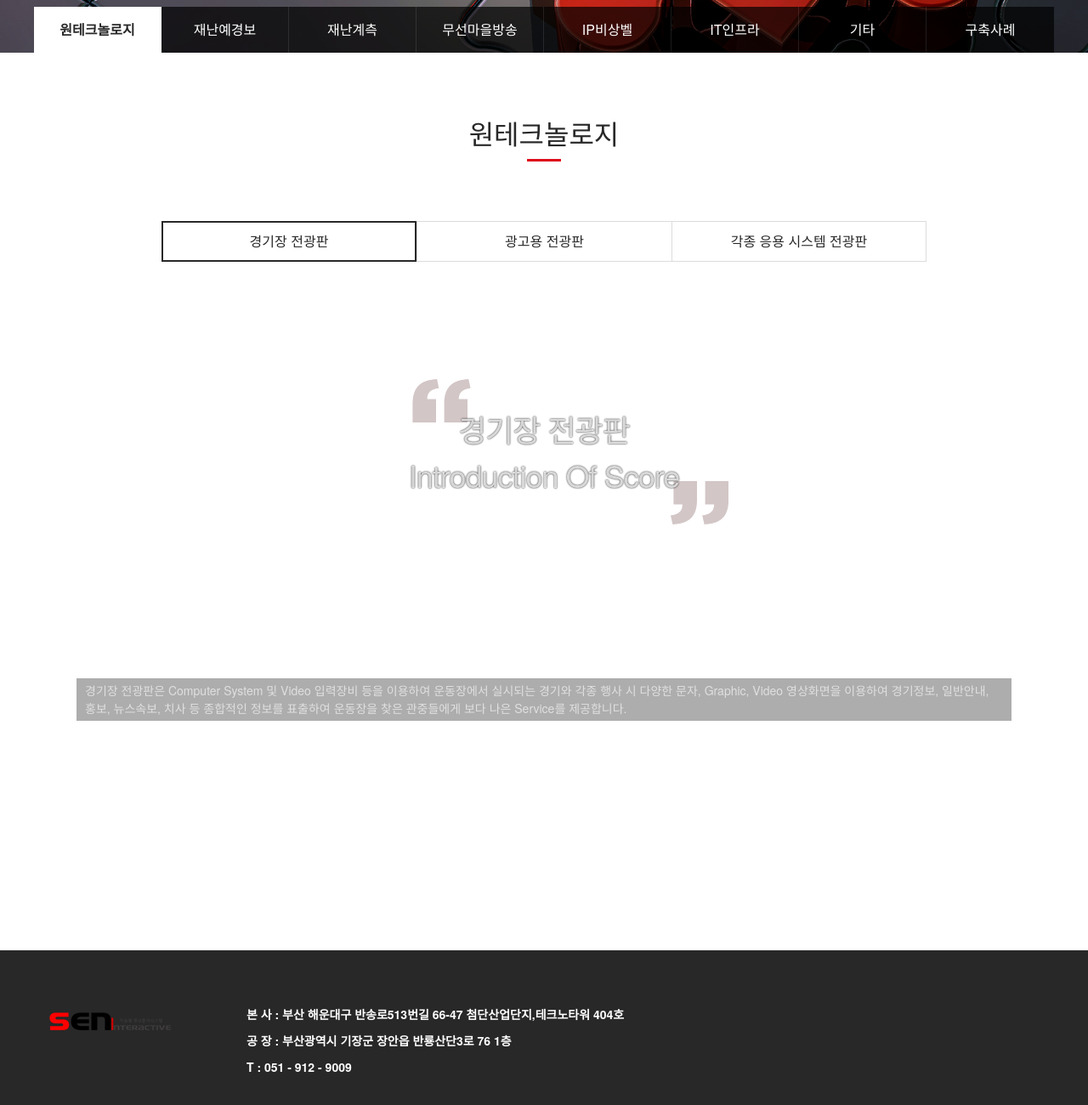
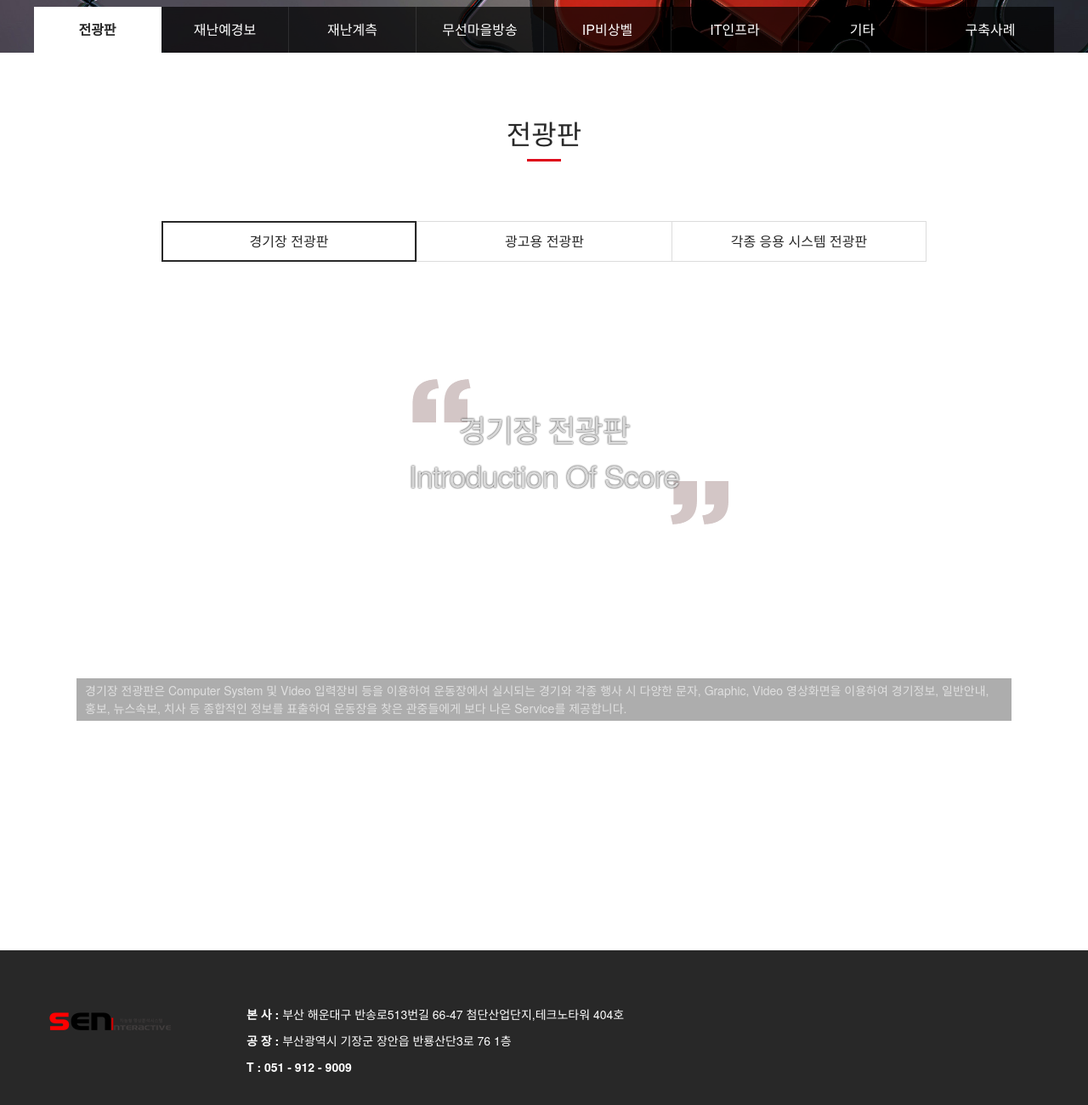
Before and after one commit to jaeukkang77/senint, a website: page html/solution01.html in a window 1280 px wide. Shown: the part 398-1698 px from the top of the page at 85% size. Drawn offline with Linux system fonts and the light colour scheme.

Commit message:
chore: 원테크놀로지, 본사, 공장 주소 수정

```diff
--- a/html/solution01.html
+++ b/html/solution01.html
@@ -56,7 +56,7 @@
                         <li class="gnb-list__item">
                             <a href="solution01.html#" class="item-link">제품 및 솔루션</a>
                             <ul class="submenu">
-                                <li class="submenu-item"><a href="solution01.html" class="item-link">원테크놀로지</a></li>
+                                <li class="submenu-item"><a href="solution01.html" class="item-link">전광판</a></li>
                                 <li class="submenu-item"><a href="solution02.html" class="item-link">재난예경보</a></li>
                                 <li class="submenu-item"><a href="solution03.html" class="item-link">재난계측</a></li>
                                 <li class="submenu-item"><a href="solution04.html" class="item-link">무선마을방송</a></li>
@@ -94,7 +94,7 @@
             <h3 class="sub-title">제품 및 솔루션</h3>
             <div class="sub-nav">
                 <ul class="sub-list">
-                    <li class="sub-list__item"><a href="solution01.html" class="item-link on">원테크놀로지</a></li>
+                    <li class="sub-list__item"><a href="solution01.html" class="item-link on">전광판</a></li>
                     <li class="sub-list__item"><a href="solution02.html" class="item-link">재난예경보</a></li>
                     <li class="sub-list__item"><a href="solution03.html" class="item-link">재난계측</a></li>
                     <li class="sub-list__item"><a href="solution04.html" class="item-link">무선마을방송</a></li>
@@ -107,7 +107,7 @@
         </div>
         <section class="sub-content">
             <div class="tit-area">
-                <h4 class="title">원테크놀로지</h4>
+                <h4 class="title">전광판</h4>
             </div>
             <div class="cont-area solution">
                 <ul class="tabs">
@@ -166,8 +166,8 @@
                 <div class="ft-address">
                     <address>
                         <dl>
-                            <dt>본      사 : 부산 해운대구 반송로513번길 66-47 첨단산업단지,테크노타워 404호</dt>
-                            <dt>공      장 : 부산광역시 기장군 장안읍 반룡산단3로 76 1층</dt>
+                            <dt><strong>본      사 :</strong> <span style="font-weight: 400;">부산 해운대구 반송로513번길 66-47 첨단산업단지,테크노타워 404호</span></dt>
+                            <dt><strong>공      장 :</strong> <span style="font-weight: 400;">부산광역시 기장군 장안읍 반룡산단3로 76 1층</span></dt>
                             <dt>T : 051 - 912 - 9009</dt>
                         </dl>
                     </address>
```
Also changed, not shown: html/case.html (+4 -4 lines), html/certify.html (+3 -3 lines), html/chart.html (+3 -3 lines), html/client.html (+3 -3 lines), html/history.html (+3 -3 lines), html/info.html (+3 -3 lines), html/introduce.html (+3 -3 lines), html/map.html (+3 -3 lines), html/recruit.html (+3 -3 lines), html/solution02.html (+4 -4 lines), html/solution03.html (+4 -4 lines), html/solution04.html (+4 -4 lines), html/solution05.html (+4 -4 lines), html/solution06.html (+4 -4 lines), 5 more files.
